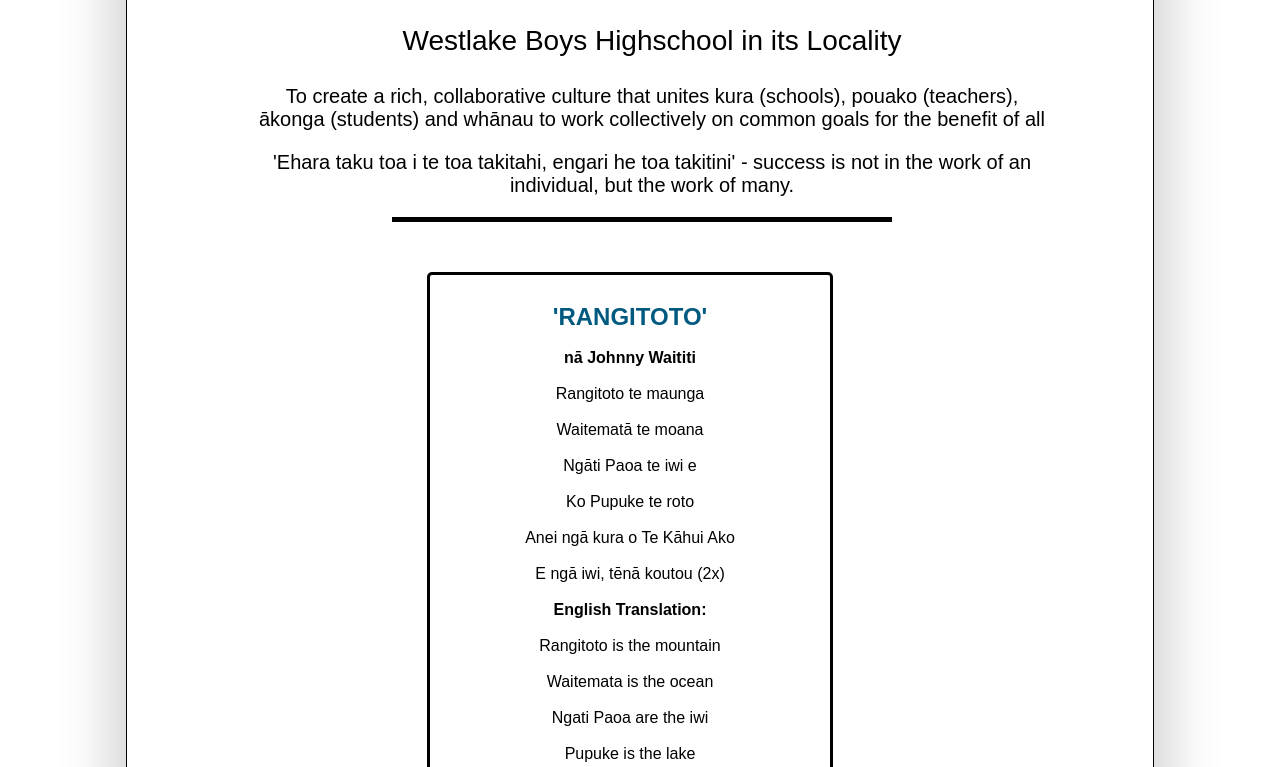
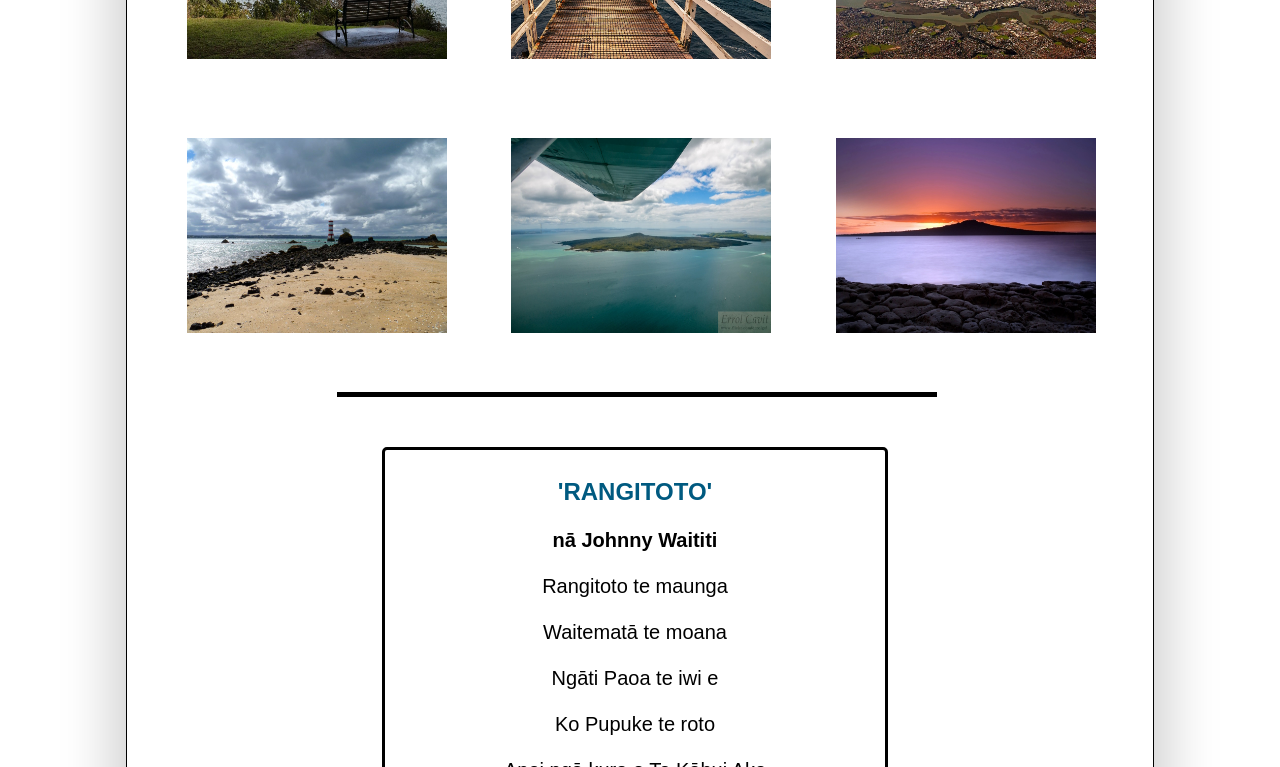
Before and after one commit to aaronhavefun/AS91893-Aaron-Loke, a plain HTML site: page index.html in a window 1280 px wide. Shown: the part 766-1533 px from the top of the page. Drawn offline with nearby package versions, Linux system fonts and the light colour scheme.

Commit message:
Everyday gets worse

```diff
--- a/index.html
+++ b/index.html
@@ -39,18 +39,6 @@
             <li><a href="locations2.html"><strong>Ngāti Paoa & Waitematā Harbour</strong></a></li>
         </ul>
     </nav>
-    <!--Gallery images with resized images to fit a consistent scheme-->
-    <div id="gallery">
-        <a data-fancybox="gallery" href="images/bench.jpg"><img src="resized/bench.jpg" alt="Bench Overlooking Waitemata Harbour" class="thumb"></a>
-        <a data-fancybox="gallery" href="images/bridge.jpg"><img src="resized/bridge.jpg" alt="Bridge Lake Pupuke" class="thumb"></a>
-        <a data-fancybox="gallery" href="images/eastward_view.jpg"><img src="resized/eastward_view.jpg" alt="Eastward View of Lake Pupuke" class="thumb"></a>
-        <a data-fancybox="gallery" href="images/lighthouse.jpg"><img src="resized/lighthouse.jpg" alt="Lighthouse" class="thumb"></a>
-        <a data-fancybox="gallery" href="images/rangitoto_aerial.jpg"><img src="resized/rangitoto_aerial.jpg" alt="Rangitoto from Above" class="thumb"></a>
-        <a data-fancybox="gallery" href="images/rangitoto_sunset.jpg"><img src="resized/rangitoto_sunset.jpg" alt="Rangitoto during Sunset" class="thumb"></a>
-
-    </div>
-
-
     <!--Containers for page information, subtitles and headers.-->
     <div id="main_title">
         <h1>Our Vision</h1>
@@ -67,8 +55,24 @@
             of an individual, but the work of many.
         </p>
     </div>
+
     <!--Seperator-->
     <div id="black_line"></div>
+
+
+    <!--Gallery images with resized images to fit a consistent scheme-->
+    <div id="gallery">
+        <a data-fancybox="gallery" href="images/bench.jpg"><img src="resized/bench.jpg" alt="Bench Overlooking Waitemata Harbour" class="thumb"></a>
+        <a data-fancybox="gallery" href="images/bridge.jpg"><img src="resized/bridge.jpg" alt="Bridge Lake Pupuke" class="thumb"></a>
+        <a data-fancybox="gallery" href="images/eastward_view.jpg"><img src="resized/eastward_view.jpg" alt="Eastward View of Lake Pupuke" class="thumb"></a>
+        <a data-fancybox="gallery" href="images/lighthouse.jpg"><img src="resized/lighthouse.jpg" alt="Lighthouse" class="thumb"></a>
+        <a data-fancybox="gallery" href="images/rangitoto_aerial.jpg"><img src="resized/rangitoto_aerial.jpg" alt="Rangitoto from Above" class="thumb"></a>
+        <a data-fancybox="gallery" href="images/rangitoto_sunset.jpg"><img src="resized/rangitoto_sunset.jpg" alt="Rangitoto during Sunset" class="thumb"></a>
+
+    </div>
+
+    <div id="black_line"></div>
+
     <!--Waiata-->
     <div id="waiata">
         <div class="waiata_title">
--- a/style.css
+++ b/style.css
@@ -14,6 +14,7 @@
   padding-bottom: 5px;
   margin-left: 10px;
   margin-top: 20px;
+  padding-top: 50px;
 }
 /* Font */
 body {
@@ -155,6 +156,7 @@ footer {
   text-align: center;
   color: #005E6A;
   margin-bottom: -40px;
+  margin-left: 5px;
 }
 
 #main_title h1 {
@@ -164,6 +166,7 @@ footer {
 #sub_title {
   text-align: center;
   color: #005E6A;
+  margin-top: -50px;
 }
 
 #sub_title h3 {
@@ -179,7 +182,7 @@ footer {
 #desc {
   text-align: center;
   width: 800px;
-  padding-left: 125px;
+  padding-left: 115px;
 }
 
 #desc p {
@@ -187,22 +190,23 @@ footer {
 }
 
 #black_line {
-  width: 500px;
+  margin-top: 50px;
+  width: 600px;
   height: 5px;
   background-color: black;
-  margin-left: 265px;
+  margin-left: 210px;
 }
 
 #waiata {
   border-style: solid;
   border-radius: 5px;
   border-width: 3px;
-  width: 400px;
-  margin-left: 300px;
+  width: 500px;
+  margin-left: 255px;
   margin-top: 50px;
   margin-bottom: 50px;
   text-align: center;
-
+  font-size: 20px;
 }
 
 .waiata_title {
@@ -217,7 +221,6 @@ footer {
 
 #waiata_3 {
   font-weight: bold;
-
 }
 
 #pupuke_background img {
```
